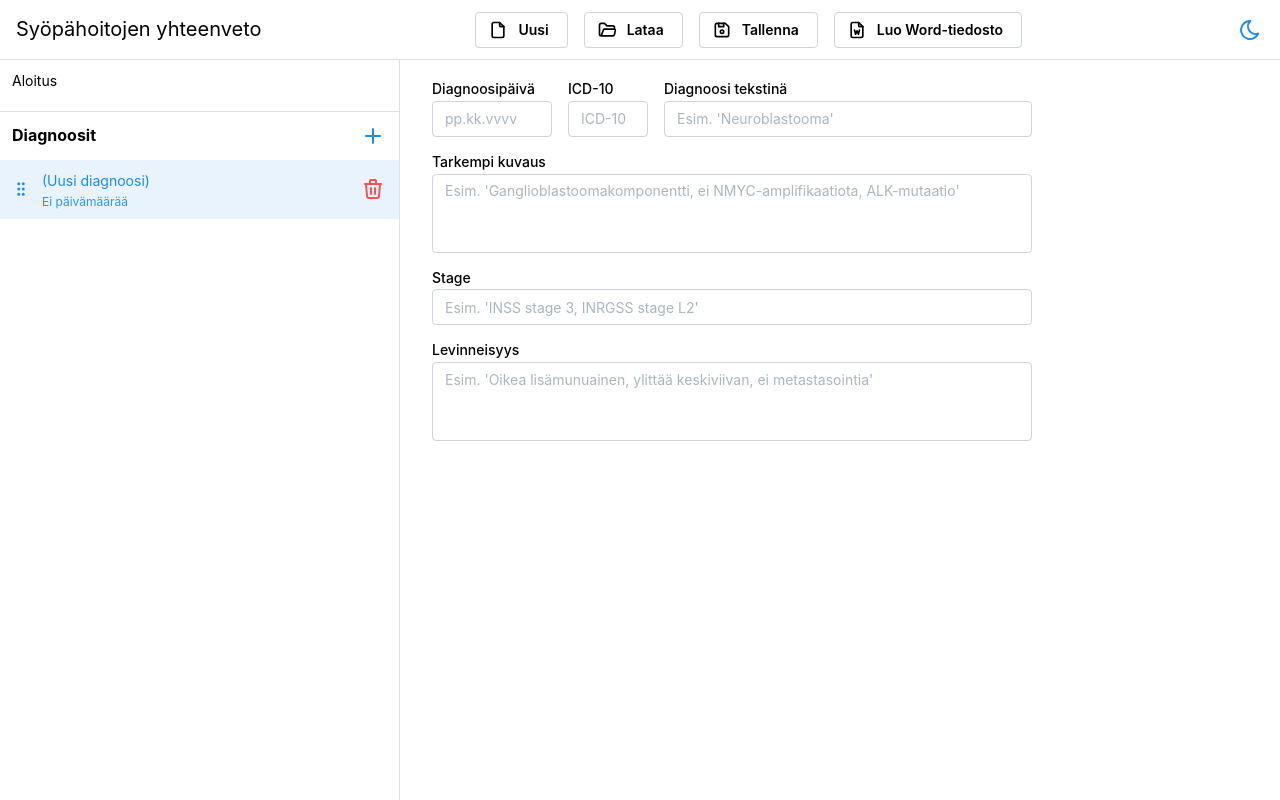
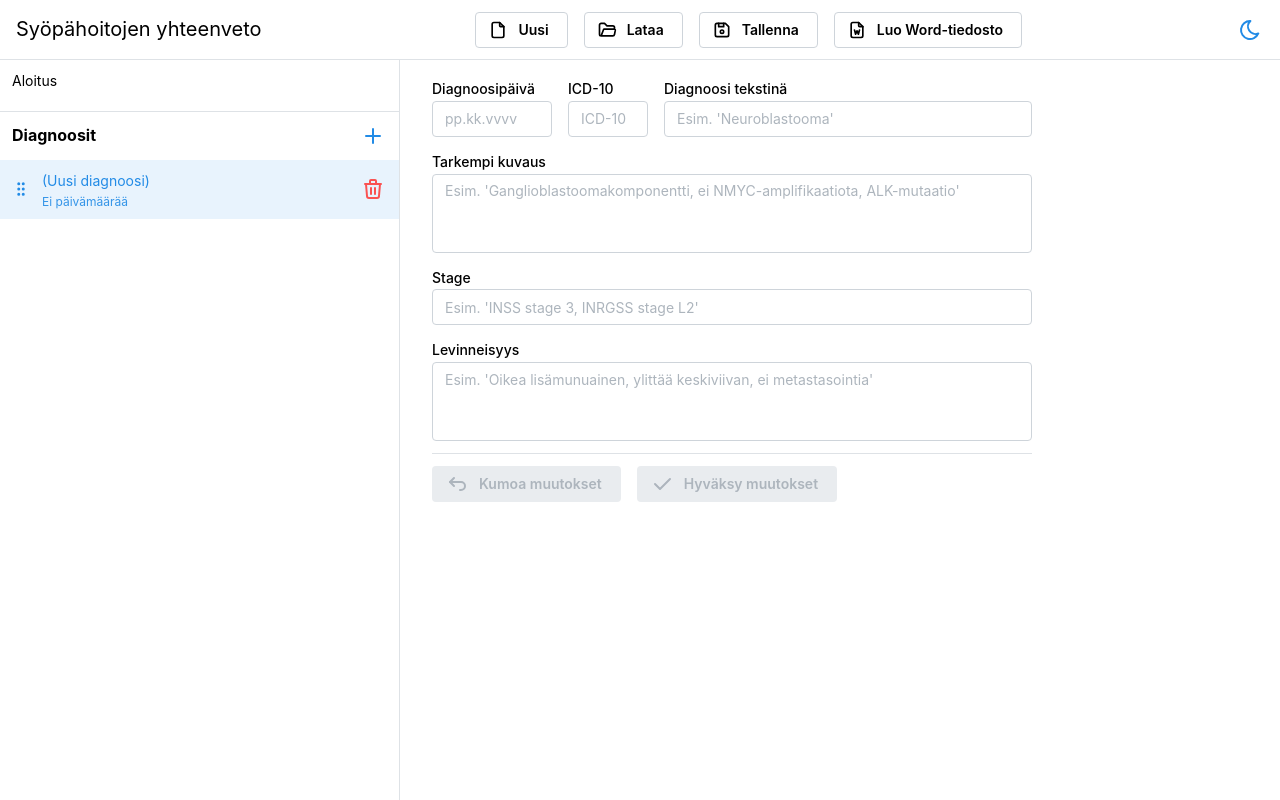
Before and after one commit to kuopiohema/cancer-treatment-summary, a React (Vite) app: page / in a window 1280 px wide. Both pictures are taken after a click on the button 373 px from the left and 135 px from the top of the page. Built offline with nearby package versions, Linux system fonts and the light colour scheme.

Commit message:
remove mantine-form (WIP part 4)

```diff
--- a/src/App.tsx
+++ b/src/App.tsx
@@ -13,12 +13,15 @@ import {
 } from '@mantine/core'
 import { useDisclosure } from '@mantine/hooks'
 import { IconDeviceFloppy, IconFile, IconFileWord, IconFolderOpen, IconMoon, IconSun } from '@tabler/icons-react'
-import { use } from 'react'
+import { use, useMemo } from 'react'
 import NavList from './components/entityList/navList/NavList.tsx'
 import DiagnosisNavListItem from './components/entityList/navList/items/DiagnosisNavListItem.tsx'
 import { NavContext } from './context/navContext.tsx'
 import { StoreContext } from './context/storeContext.tsx'
 import { StoreActionsContext } from './context/storeActionsContext.tsx'
+import Start from './components/pages/Start.tsx'
+import ItemPage from './components/entityList/navList/itemPages/ItemPage.tsx'
+import DiagnosisPage from './components/entityList/navList/itemPages/DiagnosisPage.tsx'
 
 const App = () => {
     const { setColorScheme } = useMantineColorScheme()
@@ -44,6 +47,19 @@ const App = () => {
     const handleLoad = () => {
         console.log('Load')
     }
+
+    const currentPage = useMemo(() => {
+        switch (nav.currentPath.path) {
+            case 'start':
+                return <Start />
+            case 'diagnoosi':
+                return <ItemPage
+                    id={nav.currentPath.entityId}
+                    entityList={store.diagnoses}
+                    InnerComponent={DiagnosisPage}
+                />
+        }
+    }, [nav.currentPath, store])
 
     return (
         <AppShell
@@ -99,7 +115,7 @@ const App = () => {
                     <NavLink
                         href="#"
                         label="Aloitus"
-                        active={nav.currentPath.page === 'start'}
+                        active={nav.currentPath.path === 'start'}
                         onClick={() => nav.setCurrentPath('start')}
                     />
                     <NavList
@@ -159,7 +175,7 @@ const App = () => {
             </AppShell.Navbar>
             <AppShell.Main>
                 <Container ml={0} size="md">
-                    {nav.currentPage}
+                    {currentPage}
                 </Container>
             </AppShell.Main>
         </AppShell>
--- a/src/components/entityList/navList/NavListItem.tsx
+++ b/src/components/entityList/navList/NavListItem.tsx
@@ -1,6 +1,6 @@
 import { ReactNode, use } from "react";
 import { EntityListItemProps } from "../entityListItemProps";
-import { NavContext, Page } from "../../../context/navContext";
+import { NavContext, Path } from "../../../context/navContext";
 import { useRemoveConfirmModal } from "../../../hooks/useRemoveConfirmModal";
 import { Draggable } from "@hello-pangea/dnd";
 import { ActionIcon, Center, NavLink, Tooltip } from "@mantine/core";
@@ -9,7 +9,7 @@ import { IconGripVertical, IconTrash } from "@tabler/icons-react";
 interface NavListItemProps extends EntityListItemProps {
     label: ReactNode
     sublabel?: ReactNode
-    itemName: Page
+    itemName: Path
 }
 
 const NavListItem = ({index, id, label, sublabel, itemName, onRemove}: NavListItemProps) => {
@@ -26,7 +26,7 @@ const NavListItem = ({index, id, label, sublabel, itemName, onRemove}: NavListIt
                     href="#"
                     label={label}
                     description={sublabel}
-                    active={nav?.currentPath.page === itemName && nav?.currentPath.entityId === id}
+                    active={nav?.currentPath.path === itemName && nav?.currentPath.entityId === id}
                     onClick={() => nav?.setCurrentPath(itemName, id)}
                     rightSection={
                         <Tooltip
--- /dev/null
+++ b/src/components/entityList/navList/itemPages/ItemPage.tsx
@@ -0,0 +1,67 @@
+import { Button, Divider, Group, Stack, Text } from "@mantine/core"
+import { Entity } from "../../../../types/form/entity"
+import { ComponentType, useEffect, useMemo, useState } from "react"
+import { ItemPageInnerProps } from "./itemPageInnerProps"
+import { EntityList } from "../../../../hooks/useEntityList"
+import { IconArrowBackUp, IconCheck } from "@tabler/icons-react"
+
+interface ItemPageProps<E extends Entity> {
+    id: string
+    fullWidth?: boolean
+    entityList: EntityList<E>
+    InnerComponent: ComponentType<ItemPageInnerProps<E>>
+}
+
+const ItemPage = <E extends Entity>({id, fullWidth, entityList, InnerComponent}: ItemPageProps<E>) => {
+    const initialData = useMemo(
+        () => entityList.entities.find(entity => entity.id === id),
+        [entityList, id]
+    )
+
+    const [data, setData] = useState<E | undefined>()
+    useEffect(() => setData(initialData), [initialData])
+
+    if (!data)
+        return (<Text>Virhe: näytettävää kohdetta ei löydy!</Text>)
+
+    const handleConfirm = () => entityList.actions.update(data)
+    const handleAbort = () => setData(initialData)
+    const handleUpdate = <K extends keyof E, V extends E[K]>(key: K, value: V) => {
+        setData({...data, [key]: value})
+    }
+
+    const isDirty = data !== initialData
+
+    return (
+        <Stack
+            gap="sm"
+            w={fullWidth ? undefined : '600px'}
+        >
+            <InnerComponent
+                data={data}
+                onUpdate={handleUpdate}
+            />
+            <Divider />
+            <Group>
+                <Button
+                    onClick={handleAbort}
+                    color="red"
+                    leftSection={<IconArrowBackUp />}
+                    disabled={!isDirty}
+                >
+                    Kumoa muutokset
+                </Button>
+                <Button
+                    onClick={handleConfirm}
+                    color="green"
+                    leftSection={<IconCheck />}
+                    disabled={!isDirty}
+                >
+                    Hyväksy muutokset
+                </Button>
+            </Group>
+        </Stack>
+    )
+}
+
+export default ItemPage
--- /dev/null
+++ b/src/components/entityList/navList/itemPages/itemPageInnerProps.ts
@@ -0,0 +1,6 @@
+import { Entity } from "../../../../types/form/entity";
+
+export interface ItemPageInnerProps<E extends Entity> {
+    data: E
+    onUpdate: <K extends keyof E, V extends E[K]>(key: K, value: V) => void
+}
--- a/src/components/entityList/navList/itemPages/itemPageProps.ts
+++ /dev/null
@@ -1,3 +0,0 @@
-export interface ItemPageProps {
-    id: string
-}
--- a/src/context/navContext.tsx
+++ b/src/context/navContext.tsx
@@ -1,11 +1,10 @@
-import {createContext, ReactNode} from 'react'
+import { createContext } from 'react'
 
-export type Page = 'start' | 'diagnoosi' | 'hoito'
+export type Path = 'start' | 'diagnoosi' | 'hoito'
 
 interface NavContextValue {
-    currentPath: {page: Page, entityId: string}
-    setCurrentPath: (page: Page, entityId?: string) => void
-    currentPage: ReactNode
+    currentPath: { path: Path, entityId: string }
+    setCurrentPath: (path: Path, entityId?: string) => void
 }
 
 export const NavContext = createContext<NavContextValue | null>(null)
--- a/src/context/navProvider.tsx
+++ b/src/context/navProvider.tsx
@@ -1,35 +1,21 @@
 import { PropsWithChildren, useMemo, useState } from "react"
-import { NavContext } from "./navContext"
-import Start from "../components/pages/Start"
-import DiagnosisPage from "../components/entityList/navList/itemPages/DiagnosisPage"
+import { NavContext, Path } from "./navContext"
 
-export type Page = 'start' | 'diagnoosi' | ''
-
-const NavProvider = ({children}: PropsWithChildren) => {
-    const [path, setPath] = useState('start')
+const NavProvider = ({ children }: PropsWithChildren) => {
+    const [path, setPath] = useState<Path>('start')
     const [entityId, setEntityId] = useState('')
 
-    const setCurrentPath = (page: string, entityId?: string) => {
-        setPath(page)
+    const setCurrentPath = (path: Path, entityId?: string) => {
+        setPath(path)
         setEntityId(entityId ?? '')
     }
 
-    const currentPage = useMemo(() => {
-        switch (path) {
-            case 'start':
-                return <Start />
-            case 'diagnoosi':
-                return <DiagnosisPage id={entityId} />
-        }
-    }, [path, entityId])
-
     const navContextValue = useMemo(
         () => ({
-            currentPath: {page: path, entityId},
-            setCurrentPath,
-            currentPage
+            currentPath: { path, entityId },
+            setCurrentPath
         }),
-        [path, entityId, currentPage]
+        [path, entityId]
     )
 
     return (
--- a/src/hooks/useEntityList.tsx
+++ b/src/hooks/useEntityList.tsx
@@ -1,6 +1,6 @@
 import { use, useState } from "react";
 import { Entity } from "../types/form/entity";
-import { NavContext, Page } from "../context/navContext";
+import { NavContext, Path } from "../context/navContext";
 
 export type AddCallback = () => void
 export type UpdateCallback<E extends Entity> = (item: E) => void
@@ -19,7 +19,7 @@ export interface EntityList<E extends Entity> {
     }
 }
 
-export const useEntityList = <E extends Entity>(entityFactory: () => E, page?: Page): EntityList<E> => {
+export const useEntityList = <E extends Entity>(entityFactory: () => E, page?: Path): EntityList<E> => {
     const [entities, setEntities] = useState<E[]>([])
 
     const nav = use(NavContext)
@@ -56,7 +56,7 @@ export const useEntityList = <E extends Entity>(entityFactory: () => E, page?: P
         const newEntities = entities.filter(element => element.id !== id)
         setEntities(newEntities)
 
-        if (page && nav?.currentPath.page === page && nav?.currentPath.entityId === id) {
+        if (page && nav?.currentPath.path === page && nav?.currentPath.entityId === id) {
             if (newEntities.length > 0) {
                 const prevIndex = Math.min(index, newEntities.length - 1)
                 nav?.setCurrentPath(page, newEntities[prevIndex].id)
@@ -68,7 +68,7 @@ export const useEntityList = <E extends Entity>(entityFactory: () => E, page?: P
 
     const set = (entityList: E[]) => {
         setEntities(entityList)
-        if (page && nav?.currentPath.page === page) {
+        if (page && nav?.currentPath.path === page) {
             if (entityList.length > 0)
                 nav?.setCurrentPath(page, entityList[0].id)
             else
```
Also changed, not shown: src/components/entityList/navList/itemPages/DiagnosisPage.tsx (+18 -31 lines).
